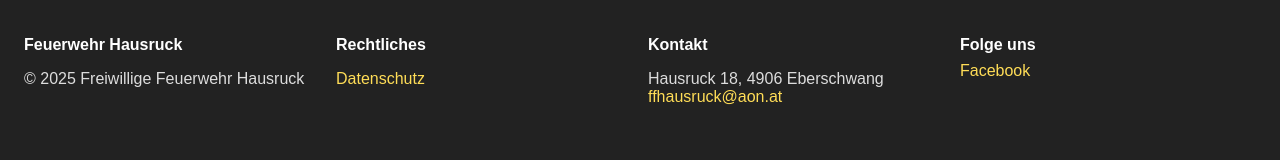
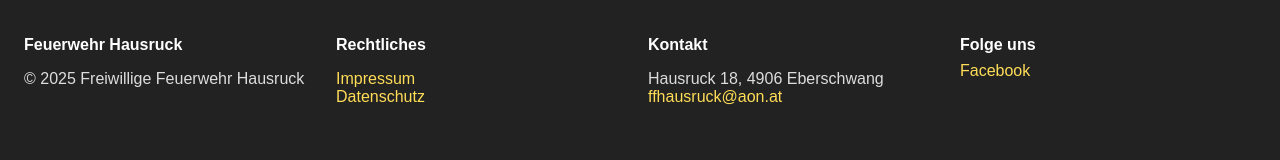
Before and after one commit to remne23/ff-hausruck.github.io, a plain HTML site: page bewerbe.html in a window 1280 px wide. Shown: the part 235-395 px from the top of the page. Drawn offline with Linux system fonts and the light colour scheme.

Commit message:
Add files via upload

```diff
--- a/bewerbe.html
+++ b/bewerbe.html
@@ -41,6 +41,7 @@
       <h4>Rechtliches</h4>
       <ul>
         <li></li>
+        <li><a href="impressum.html">Impressum</a></li>
         <li><a href="datenschutz.html">Datenschutz</a></li>
       </ul>
     </div>
```
Also changed, not shown: einsaetze.html (+1 -0 lines), fahrzeuge.html (+1 -0 lines), impressum.html (+1 -0 lines), index.html (+1 -0 lines), kalender.html (+1 -0 lines), kommando.html (+1 -0 lines), kontakt.html (+1 -0 lines), uebungen.html (+1 -0 lines).
